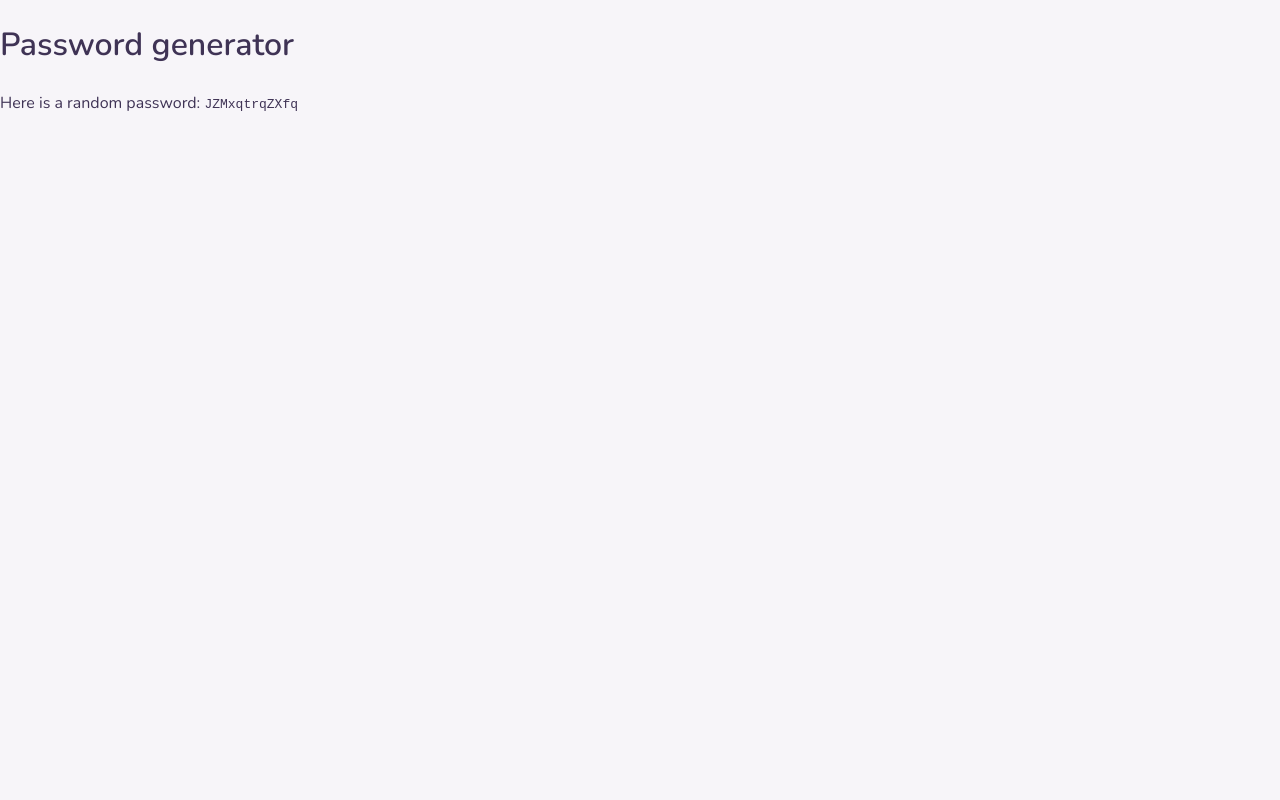
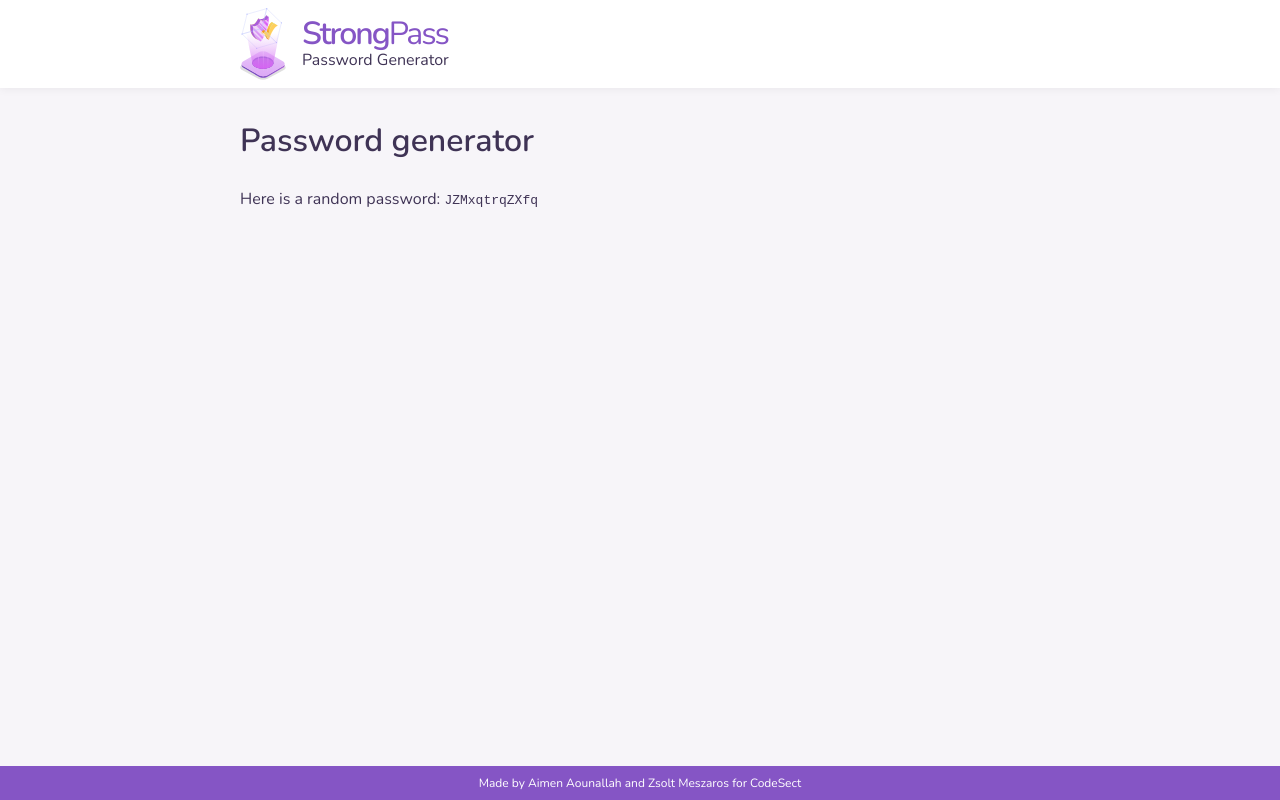
Before and after one commit to codesect/cs01-team-ada-04, a React (Create React App) app: page / in a window 1280 px wide. Built offline with nearby package versions, Linux system fonts and the light colour scheme.

Commit message:
Add header and footer

```diff
--- a/src/components/App.js
+++ b/src/components/App.js
@@ -1,17 +1,23 @@
 import React from 'react';
+import styled from 'styled-components/macro';
 
+import { Wrapper } from './GlobalStyles';
 import generatePassword from '../utils/generatePassword';
+
+const Main = styled.main`
+  min-height: calc(100vh - 5.5rem - 2.125rem);
+`;
 
 function App() {
   return (
-    <div className="App">
-      <header className="App-header">
+    <Main>
+      <Wrapper>
         <h1>Password generator</h1>
         <p>
           Here is a random password: <code>{generatePassword()}</code>
         </p>
-      </header>
-    </div>
+      </Wrapper>
+    </Main>
   );
 }
 
--- /dev/null
+++ b/src/components/Footer.js
@@ -0,0 +1,27 @@
+import React from 'react';
+import styled from 'styled-components/macro';
+
+import { Wrapper } from './GlobalStyles';
+
+const StyledFooter = styled.footer`
+  background-color: ${({ theme }) => theme.footerBackground};
+  color: ${({ theme }) => theme.footerText};
+  font-size: 0.75rem;
+  text-align: center;
+
+  p {
+    margin: 0;
+  }
+`;
+
+function Footer() {
+  return (
+    <StyledFooter>
+      <Wrapper>
+        <p>Made by Aimen Aounallah and Zsolt Meszaros for CodeSect</p>
+      </Wrapper>
+    </StyledFooter>
+  );
+}
+
+export default Footer;
--- a/src/components/GlobalStyles.js
+++ b/src/components/GlobalStyles.js
@@ -1,4 +1,10 @@
-import { createGlobalStyle } from 'styled-components/macro';
+import styled, { createGlobalStyle } from 'styled-components/macro';
+
+export const Wrapper = styled.div`
+  margin: 0 auto;
+  max-width: ${({ theme }) => theme.maxWidth};
+  padding: 0.5rem 1rem;
+`;
 
 export default createGlobalStyle`
   * {
--- /dev/null
+++ b/src/components/Header.js
@@ -0,0 +1,55 @@
+import React from 'react';
+import styled from 'styled-components/macro';
+
+import { Wrapper } from './GlobalStyles';
+import LogoImg from '../logo.svg';
+
+const StyledHeader = styled.header`
+  background-color: ${({ theme }) => theme.headerBackground};
+  box-shadow: ${({ theme }) => theme.boxShadowHeader};
+`;
+
+const Logo = styled.div`
+  align-items: center;
+  display: flex;
+  justify-content: center;
+
+  @media (min-width: ${({ theme }) => theme.breakpointS}) {
+    justify-content: flex-start;
+  }
+`;
+
+const LogoText = styled.div`
+  margin-left: 1rem;
+`;
+
+const TagLine = styled.div`
+  line-height: 1.25;
+`;
+
+const Title = styled.div`
+  color: ${({ theme }) => theme.logoText};
+  font-size: 2rem;
+  letter-spacing: -0.125rem;
+  line-height: 1;
+`;
+
+function Header() {
+  return (
+    <StyledHeader>
+      <Wrapper>
+        <Logo>
+          <img src={LogoImg} alt="" />
+          <LogoText>
+            <Title>
+              <strong>Strong</strong>Pass
+            </Title>
+            <TagLine>Password Generator</TagLine>
+          </LogoText>
+        </Logo>
+      </Wrapper>
+    </StyledHeader>
+  );
+}
+
+export default Header;
--- a/src/index.js
+++ b/src/index.js
@@ -3,6 +3,8 @@ import ReactDOM from 'react-dom';
 import { ThemeProvider } from 'styled-components/macro';
 
 import App from './components/App';
+import Header from './components/Header';
+import Footer from './components/Footer';
 import GlobalStyles from './components/GlobalStyles';
 import defaultTheme from './themes';
 import * as serviceWorker from './serviceWorker';
@@ -10,7 +12,9 @@ import * as serviceWorker from './serviceWorker';
 ReactDOM.render(
   <ThemeProvider theme={defaultTheme}>
     <>
+      <Header />
       <App />
+      <Footer />
       <GlobalStyles />
     </>
   </ThemeProvider>,
--- a/src/themes.js
+++ b/src/themes.js
@@ -28,12 +28,18 @@ const defaultTheme = {
   borderRadius: '0.25rem',
   borderActive: colors.purple,
   boxShadow: '0 6px 64px 0 rgba(0, 0, 0, 0.07)',
+  boxShadowHeader: '0 0 10px rgba(0, 0, 0, 0.07)',
+  breakpointS: '600px',
   button: colors.purple,
   buttonActive: colors.darkPurple,
   buttonText: colors.white,
+  footerBackground: colors.purple,
+  footerText: colors.white,
+  headerBackground: colors.white,
   input: colors.white,
+  logoText: colors.purple,
   text: colors.darkPurple,
-  maxWidth: '800px',
+  maxWidth: '832px',
   transition: '0.3s cubic-bezier(1, -0.65, 0, 2.25)',
   transitionEase: '0.3s ease-in-out',
 };
```
